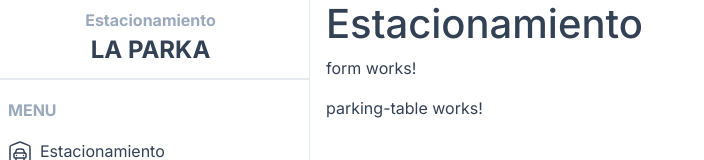
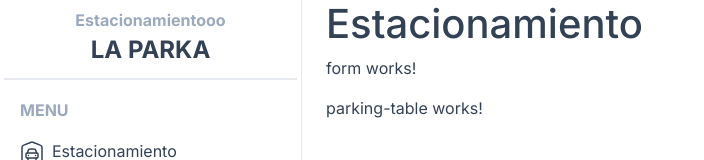
Before and after one commit to RefinedCandle49/playaEstacionamientoFront, an Angular app: page / in a window 1280 px wide. Shown: the top 160 px of the page, without its empty margins (0-704 px from the left). Built offline with nearby package versions, Linux system fonts and the light colour scheme.

Commit message:
style: Corregir padding para sidebar

```diff
--- a/src/app/app.component.html
+++ b/src/app/app.component.html
@@ -1,7 +1,7 @@
 <div class="container-fluid overflow-hidden p-0">
   <div class="row vh-100 overflow-auto">
     <app-sidebar
-      class="col-auto col-2 col-sm-4 col-md-3 col-xl-3 col-xxl-2 px-sm-1 px-1 sticky-top"
+      class="col-auto col-2 col-sm-4 col-md-3 col-xl-3 col-xxl-2 sticky-top"
     ></app-sidebar>
     <app-parking
       class="col-auto col-10 col-sm-8 col-md-9 col-xl-9 col-xxl-10 flex-column h-sm-100"
--- a/src/app/components/sidebar/sidebar.component.html
+++ b/src/app/components/sidebar/sidebar.component.html
@@ -1,11 +1,11 @@
-<header>
+<header class="px-sm-1 px-1">
   <nav
     class="d-flex flex-column align-items-center align-items-sm-start pt-2 min-vh-100"
   >
     <div class="w-100 text-center d-block">
       <div>
         <span class="d-none d-sm-inline fs-6 text-secondary"
-          >Estacionamiento</span
+          >Estacionamientooo</span
         >
       </div>
       <div>
```
